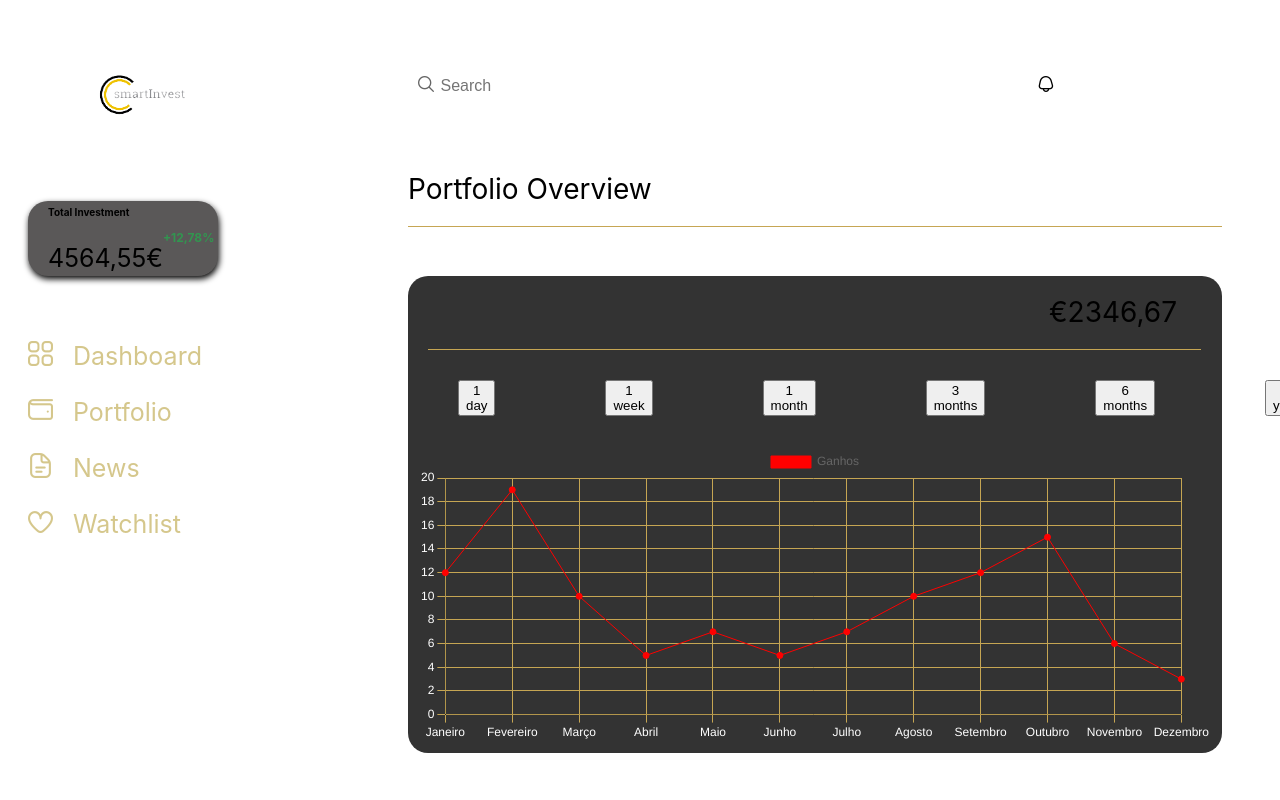
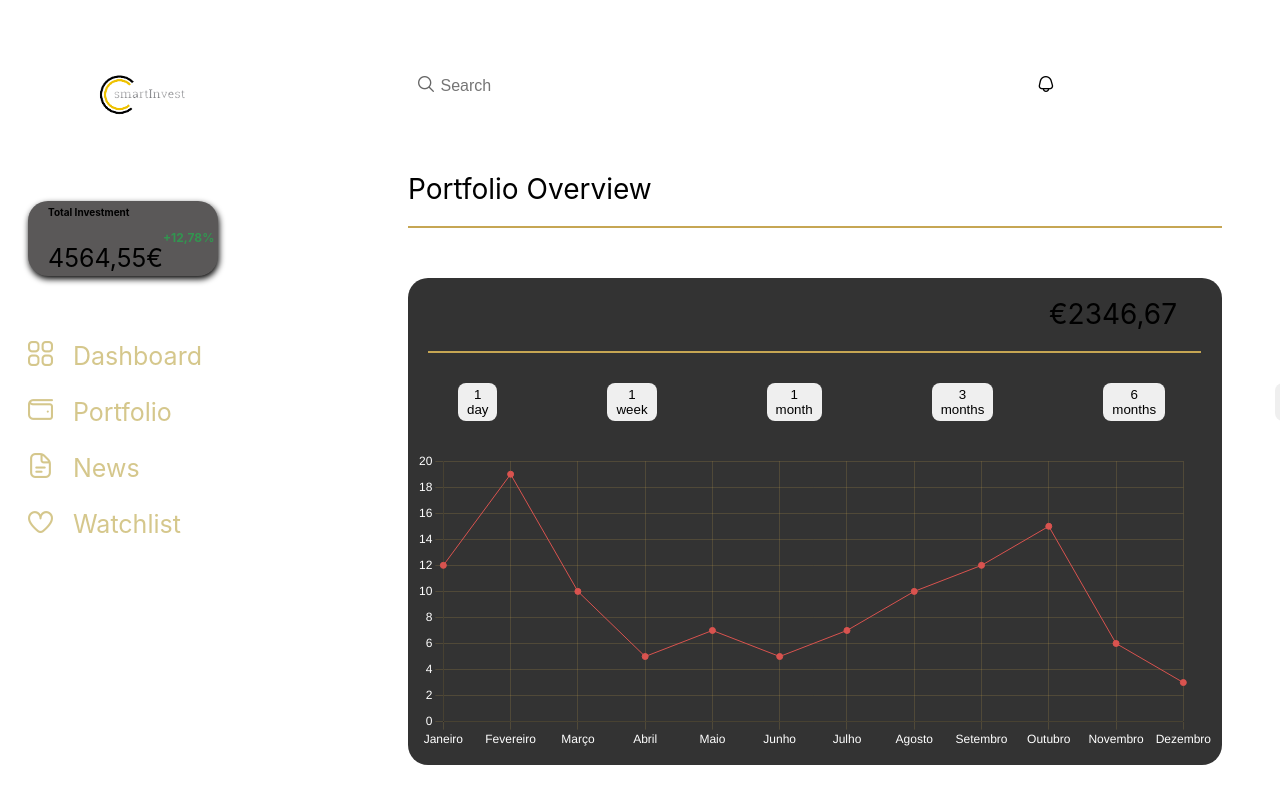
Before and after one commit to smartinvestproj/frontend, a React (Vite) app: page / in a window 1280 px wide. Shown: the top 800 px of the page. Built offline with nearby package versions, Linux system fonts and the light colour scheme.

Commit message:
Chart label and css details

```diff
--- a/src/components/Body.jsx
+++ b/src/components/Body.jsx
@@ -11,10 +11,10 @@ function Body() {
       labels: ["Janeiro", "Fevereiro", "Março", "Abril", "Maio", "Junho", "Julho", "Agosto", "Setembro", "Outubro", "Novembro", "Dezembro"],
       datasets: [
         {
-          label: "Ganhos",
+          label: "",
           data: [12, 19, 10, 5, 7, 5, 7, 10, 12, 15, 6, 3],
-          backgroundColor: ["rgb(255, 0, 0)"],
-          borderColor: ["rgb(255, 0, 0)"],
+          backgroundColor: ["rgb(217,83,79)"],
+          borderColor: ["rgb(217,83,79)"],
           borderWidth: 1,
         },
       ],
@@ -27,7 +27,7 @@ function Body() {
         y: {
           beginAtZero: true,
           grid: {
-            color: "#C6A653", // Define a cor do quadriculado horizontal
+            color: "rgba(198, 166, 83, 0.2)", // Define a cor do quadriculado horizontal
           },
           ticks: {
             color: "white", // Define a cor das labels dos meses
@@ -35,13 +35,18 @@ function Body() {
         },
         x: {
           grid: {
-            color: "#C6A653", // Define a cor do quadriculado horizontal
+            color: "rgba(198, 166, 83, 0.2)", // Define a cor do quadriculado horizontal
           },
           ticks: {
             color: "white", // Define a cor das labels dos meses
           },
         },
       },
+      plugins: {
+        legend: {
+        display: false, // Define a legenda como invisível
+        },
+    },
     };
 
     const ctx = chartRef.current; // Obtenha a referência atual do elemento canvas
@@ -86,7 +91,7 @@ function Body() {
         <button onClick={() => updatePeriod("3 months")}>3 months</button>
         <button onClick={() => updatePeriod("6 months")}>6 months</button>
         <button onClick={() => updatePeriod("1 year")}>1 year</button>
-        <button onClick={() => updatePeriod("All")}>All</button>
+        <button onClick={() => updatePeriod("All")} className="all">All</button>
       </div>
         <canvas ref={chartRef} id="overviewChart" width="400" height="150"></canvas>
       </div>
--- a/src/styles/components-styles/body.css
+++ b/src/styles/components-styles/body.css
@@ -14,7 +14,7 @@
 }
 
 .line {
-  height: 0.5px;
+  height: 2px;
   background-color: #C6A653;
   width: 100%;
   margin-top: 5px;
@@ -22,7 +22,7 @@
 }
 
 .line2 {
-  height: 0.5px;
+  height: 2px;
   background-color: #C6A653;
   width: 95%;
   margin-top: 20px;
@@ -39,9 +39,9 @@
 #overviewChart
 {
   margin-top: 30px;
-  margin-bottom: 10px;
-  margin-left: 10px;
-  margin-right: 10px;
+  margin-bottom: 15px;
+  margin-left: 8px;
+  margin-right: 8px;
 }
 
 .updateButtons
@@ -49,6 +49,16 @@
   display: flex;
   gap: 110px;
   margin-left: 50px;
+}
+
+.updateButtons button {
+  border: none;
+  border-radius: 8px;
+  padding: 4px 9px;
+}
+
+.updateButtons button.all {
+  background-image: url("../../assets/graph.png");
 }
 
 .money
```
Also changed, not shown: src/assets/graph.png (added).
